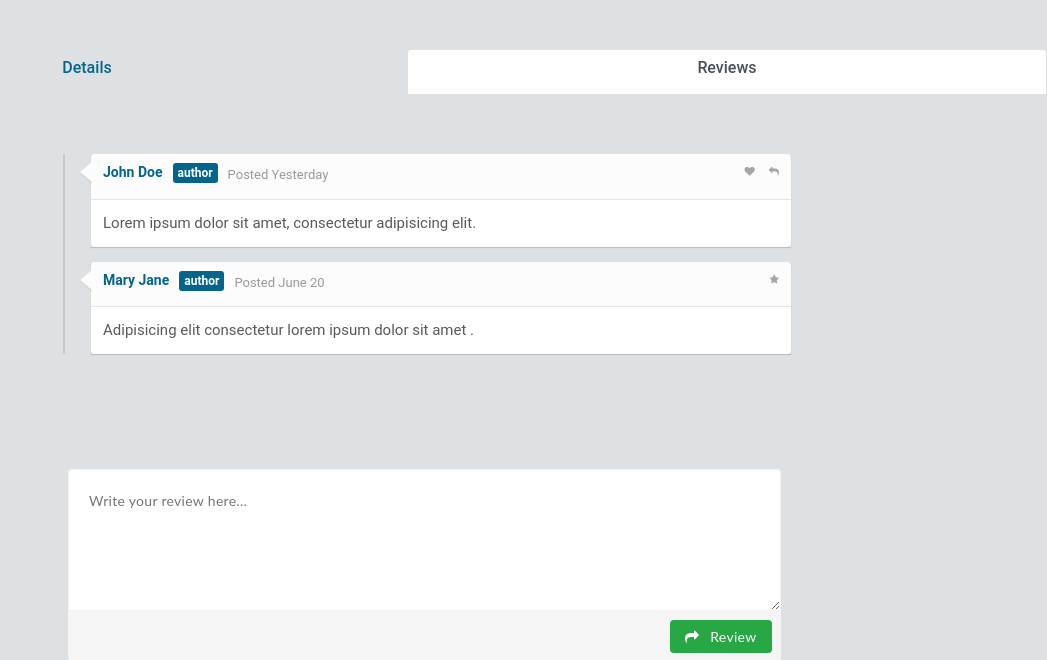
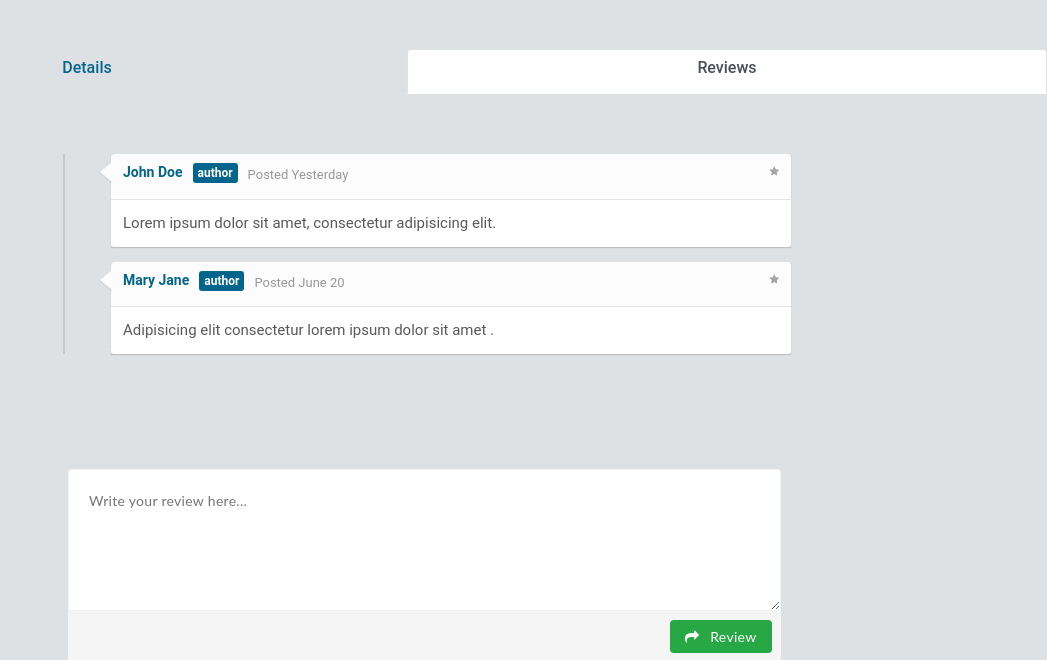
Before and after one commit to denricklaborada/SECPROG-MP, a Django app: page /product/1/ in a window 1280 px wide, after a click on "Reviews"; the page is wider, and only the part inside the window is pictured. Shown: the part 516-1176 px from the top of that part, without its empty margins (233-1280 px from the left). Run offline with Django 3.2, Linux system fonts and the light colour scheme; data comes from the database, SQL or seed files in the repository; some libraries are stand-ins or nearby versions.

Commit message:
edit reviews in product.css

```diff
--- a/aionwristwatches/ecommerce/static/css/product.css
+++ b/aionwristwatches/ecommerce/static/css/product.css
@@ -89,7 +89,7 @@ body {
 }
 
 .comments-list .comment-box {
-	width: 700px;
+	width: 680px;
 	float: right;
 	position: relative;
 	-webkit-box-shadow: 0 1px 1px rgba(0,0,0,0.15);
--- a/aionwristwatches/ecommerce/templates/ecommerce/product.html
+++ b/aionwristwatches/ecommerce/templates/ecommerce/product.html
@@ -62,8 +62,7 @@
                                         <div class="comment-head">
                                             <h6 class="comment-name by-author"><a href="http://creaticode.com/blog">John Doe</a></h6>
                                             <span>Posted Yesterday</span>
-                                            <i class="fa fa-reply"></i>
-                                            <i class="fa fa-heart"></i>
+                                            <i class="fa fa-star"></i>
                                         </div>
                                         <div class="comment-content">
                                             Lorem ipsum dolor sit amet, consectetur adipisicing elit.
```
